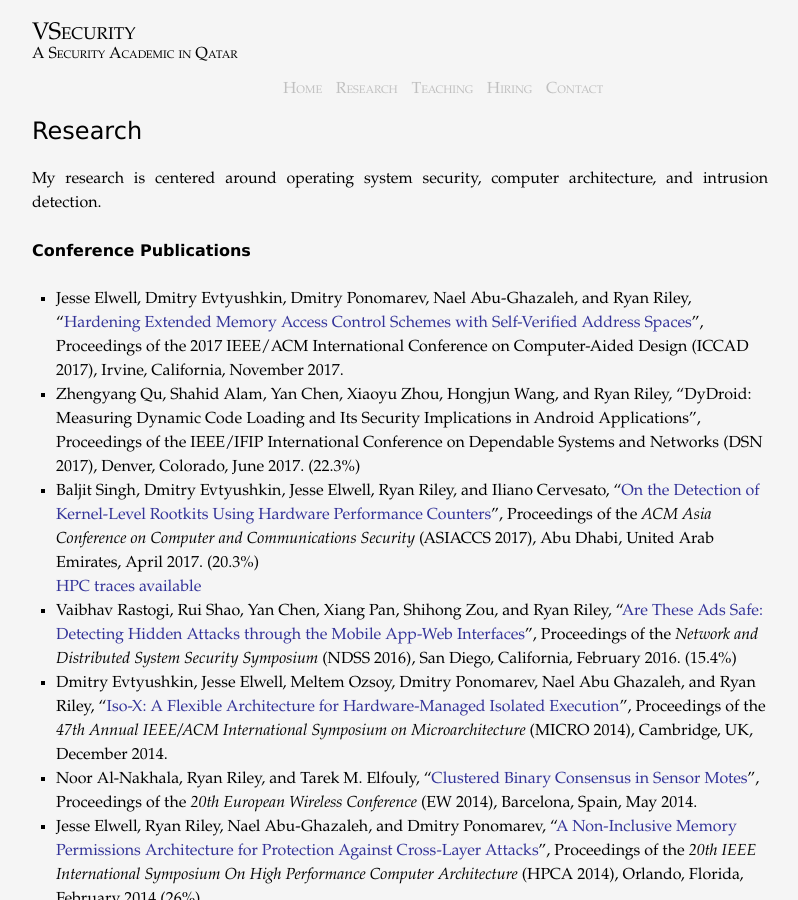
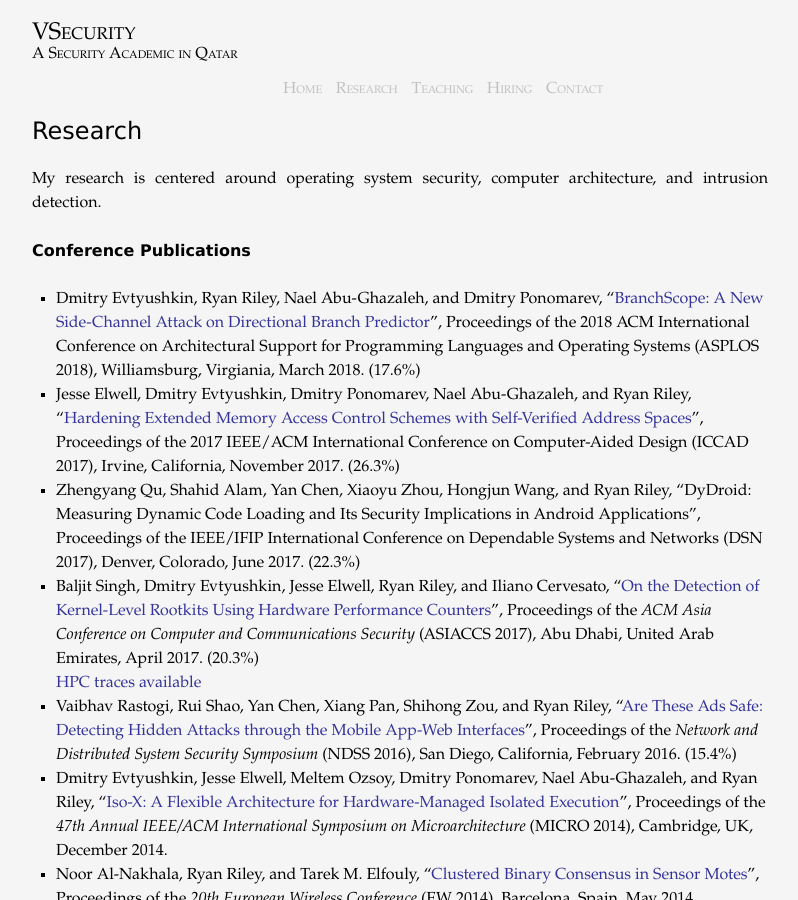
Before and after one commit to rriley/website, a Jekyll site: the page built from research/index.md, in a window 1280 px wide and 900 px high. Shown: the whole window, without its empty margins (240-1038 px from the left). Built offline with Jekyll 4.4.1, drawn with Linux system fonts in a browser that asks for light colours.

Commit message:
Adding the ASPLOS paper

```diff
--- a/research/index.md
+++ b/research/index.md
@@ -8,12 +8,13 @@ title: Research
 My research is centered around operating system security, computer architecture, and intrusion detection.
 
 ## Conference Publications
-  * Jesse Elwell, Dmitry Evtyushkin, Dmitry Ponomarev, Nael Abu-Ghazaleh, and Ryan Riley, "[Hardening Extended Memory Access Control Schemes with Self-Verified Address Spaces](/pubs/iccad17.pdf)", Proceedings of the 2017 IEEE/ACM International Conference on Computer-Aided Design (ICCAD 2017), Irvine, California, November 2017.
+  * Dmitry Evtyushkin, Ryan Riley, Nael Abu-Ghazaleh, and Dmitry Ponomarev, "[BranchScope: A New Side-Channel Attack on Directional Branch Predictor](pubs/asplos18.pdf)", Proceedings of the 2018 ACM International Conference on Architectural Support for Programming Languages and Operating Systems (ASPLOS 2018), Williamsburg, Virgiania, March 2018. (17.6%)
+  * Jesse Elwell, Dmitry Evtyushkin, Dmitry Ponomarev, Nael Abu-Ghazaleh, and Ryan Riley, "[Hardening Extended Memory Access Control Schemes with Self-Verified Address Spaces](/pubs/iccad17.pdf)", Proceedings of the 2017 IEEE/ACM International Conference on Computer-Aided Design (ICCAD 2017), Irvine, California, November 2017. (26.3%)
   * Zhengyang Qu, Shahid Alam, Yan Chen, Xiaoyu Zhou, Hongjun Wang, and Ryan Riley, "DyDroid: Measuring Dynamic Code Loading and Its Security Implications in Android Applications", Proceedings of the IEEE/IFIP International Conference on Dependable Systems and Networks (DSN 2017), Denver, Colorado, June 2017. (22.3%)
   * Baljit Singh, Dmitry Evtyushkin, Jesse Elwell, Ryan Riley, and Iliano Cervesato, "[On the Detection of Kernel-Level Rootkits Using Hardware Performance Counters](/pubs/asiaccs17.pdf)", Proceedings of the *ACM Asia Conference on Computer and Communications Security* (ASIACCS 2017), Abu Dhabi, United Arab Emirates, April 2017. (20.3%)
     [HPC traces available](https://github.com/rriley/rootkitML-data)
   * Vaibhav Rastogi, Rui Shao, Yan Chen, Xiang Pan, Shihong Zou, and Ryan Riley, "[Are These Ads Safe: Detecting Hidden Attacks through the Mobile App-Web Interfaces](/pubs/ndss2016.pdf)", Proceedings of the *Network and Distributed System Security Symposium* (NDSS 2016), San Diego, California, February 2016. (15.4%)
-  * Dmitry Evtyushkin, Jesse Elwell, Meltem Ozsoy, Dmitry Ponomarev, Nael Abu Ghazaleh, and Ryan Riley, "[Iso-X: A Flexible Architecture for Hardware-Managed Isolated Execution](/pubs/micro14.pdf)", Proceedings of the *47th Annual IEEE/ACM International Symposium on Microarchitecture* (MICRO 2014), Cambridge, UK, December 2014.
+  * Dmitry Evtyushkin, Jesse Elwell, Meltem Ozsoy, Dmitry Ponomarev, Nael Abu-Ghazaleh, and Ryan Riley, "[Iso-X: A Flexible Architecture for Hardware-Managed Isolated Execution](/pubs/micro14.pdf)", Proceedings of the *47th Annual IEEE/ACM International Symposium on Microarchitecture* (MICRO 2014), Cambridge, UK, December 2014.
   * Noor Al-Nakhala, Ryan Riley, and Tarek M. Elfouly, "[Clustered Binary Consensus in Sensor Motes](/pubs/ew2014.pdf)", Proceedings of the *20th European Wireless Conference* (EW 2014), Barcelona, Spain, May 2014.
   * Jesse Elwell, Ryan Riley, Nael Abu-Ghazaleh, and Dmitry Ponomarev, "[A Non-Inclusive Memory Permissions Architecture for Protection Against Cross-Layer Attacks](/pubs/hpca14.pdf)", Proceedings of the *20th IEEE International Symposium On High Performance Computer Architecture* (HPCA 2014), Orlando, Florida, February 2014 (26%).
   * Ryan Riley, Chris Clifton, and Qutaibah Malluhi, "[Maintaining Database Anonymity in the Presence of Queries](/pubs/STM2013.pdf)", Proceedings of the *9th International Workshop on Security and Trust Management* (STM 2013), London, UK, September 2013 (32%).
```
Also changed, not shown: 1 other file.
